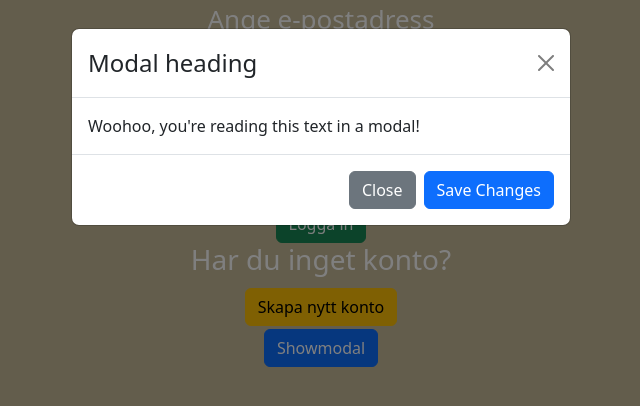
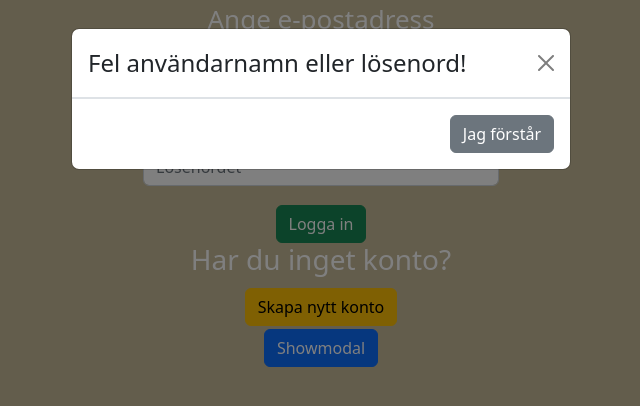
Before and after one commit to talebhammoude/FE21-JS3-taleb-hammoude-homework3, a React (Create React App) app in the folder homework3/: page / in a window 1280 px wide. Both pictures are taken after a click on the button "Showmodal". Shown: the top 406 px of the page, without its empty margins (319-959 px from the left). Built offline with nearby package versions, Linux system fonts and the light colour scheme.

Commit message:
Update index.js

```diff
--- a/homework3/src/Components/ErrorModal/index.js
+++ b/homework3/src/Components/ErrorModal/index.js
@@ -9,15 +9,11 @@ const ErrorModal = (props) => {
     <>
       <Modal show={props.showmodal} onHide={props.handleCloseModal}>
         <Modal.Header closeButton>
-          <Modal.Title>Modal heading</Modal.Title>
+          <Modal.Title>Fel användarnamn eller lösenord!</Modal.Title>
         </Modal.Header>
-        <Modal.Body>Woohoo, you're reading this text in a modal!</Modal.Body>
         <Modal.Footer>
           <Button variant="secondary" onClick={props.handleCloseModal}>
-            Close
-          </Button>
-          <Button variant="primary" onClick={props.handleCloseModal}>
-            Save Changes
+            Jag förstår
           </Button>
         </Modal.Footer>
       </Modal>
```
